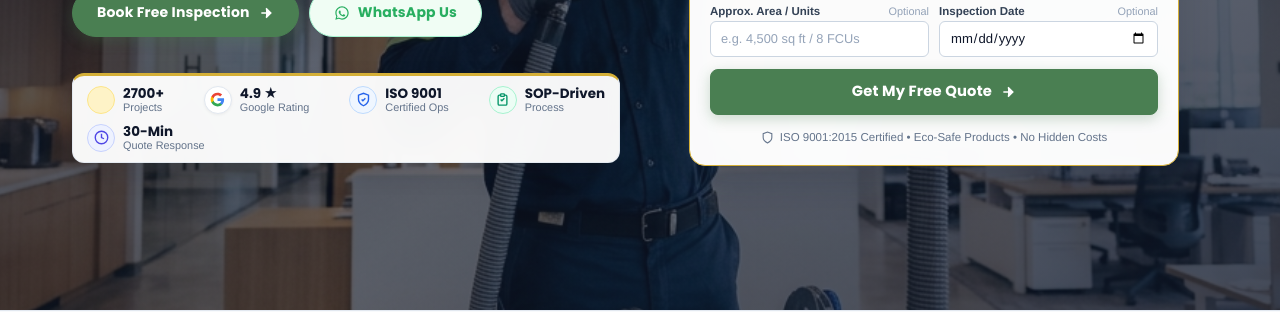
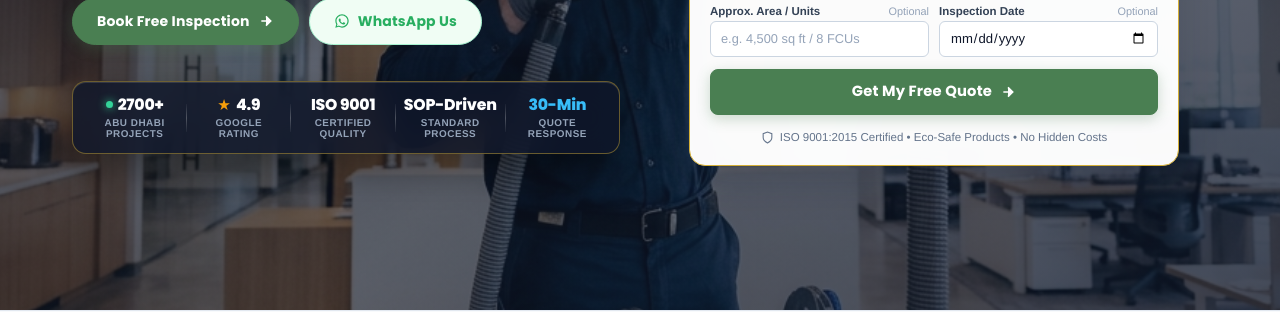
Before and after one commit to Ajuworks96/landingpage, a website built with Vite: page commercial-ac-duct-cleaning.html in a window 1280 px wide. Shown: the part 489-801 px from the top of the page. Built offline with nearby package versions, Linux system fonts and the light colour scheme.

Commit message:
Upgrade hero credibility bar to ultra-premium 5-pillar architectural glassmorphic ribbon

```diff
--- a/commercial-ac-duct-cleaning.html
+++ b/commercial-ac-duct-cleaning.html
@@ -143,55 +143,65 @@
               </a>
             </div>
 
-            <!-- 5-Item Compact Credibility Trust Strip (Sleek, Proportional, No Bulk) -->
-            <div class="hero-commercial-trust">
-              <div class="trust-pill-item">
-                <div class="trust-mini-icon amber">
-                  <span class="pulse-dot"></span>
+            <!-- Ultra-Premium 5-Pillar Architectural Credibility Strip -->
+            <div class="hero-trust-metrics-luxury">
+              <div class="luxury-metric-item">
+                <div class="metric-val-wrap">
+                  <span class="metric-pulse-dot"></span>
+                  <span class="metric-val">2700+</span>
                 </div>
-                <div class="trust-mini-content">
-                  <span class="trust-mini-val">2700+</span>
-                  <span class="trust-mini-lbl">Projects</span>
+                <div class="metric-lbl">
+                  <span>Abu Dhabi</span>
+                  <span>Projects</span>
                 </div>
               </div>
 
-              <div class="trust-pill-item">
-                <div class="trust-mini-icon google">
-                  <svg width="15" height="15" viewBox="0 0 24 24"><path d="M22.56 12.25c0-.78-.07-1.53-.2-2.25H12v4.26h5.92c-.26 1.37-1.04 2.53-2.21 3.31v2.77h3.57c2.08-1.92 3.28-4.74 3.28-8.09z" fill="#4285F4"/><path d="M12 23c2.97 0 5.46-.98 7.28-2.66l-3.57-2.77c-.98.66-2.23 1.06-3.71 1.06-2.86 0-5.29-1.93-6.16-4.53H2.18v2.84C3.99 20.53 7.7 23 12 23z" fill="#34A853"/><path d="M5.84 14.09c-.22-.66-.35-1.36-.35-2.09s.13-1.43.35-2.09V7.06H2.18C1.43 8.55 1 10.22 1 12s.43 3.45 1.18 4.94l2.85-2.22.81-.63z" fill="#FBBC05"/><path d="M12 5.38c1.62 0 3.06.56 4.21 1.64l3.15-3.15C17.45 2.09 14.97 1 12 1 7.7 1 3.99 3.47 2.18 7.06l3.66 2.84c.87-2.6 3.3-4.52 6.16-4.52z" fill="#EA4335"/></svg>
+              <div class="metric-v-divider"></div>
+
+              <div class="luxury-metric-item">
+                <div class="metric-val-wrap">
+                  <span class="metric-star">★</span>
+                  <span class="metric-val">4.9</span>
                 </div>
-                <div class="trust-mini-content">
-                  <span class="trust-mini-val">4.9 ★</span>
-                  <span class="trust-mini-lbl">Google Rating</span>
+                <div class="metric-lbl">
+                  <span>Google</span>
+                  <span>Rating</span>
                 </div>
               </div>
 
-              <div class="trust-pill-item">
-                <div class="trust-mini-icon blue">
-                  <svg width="15" height="15" viewBox="0 0 24 24" fill="none" stroke="currentColor" stroke-width="2.2"><path d="M12 22s8-4 8-10V5l-8-3-8 3v7c0 6 8 10 8 10z"/><path d="M9 12l2 2 4-4"/></svg>
+              <div class="metric-v-divider"></div>
+
+              <div class="luxury-metric-item">
+                <div class="metric-val-wrap">
+                  <span class="metric-val">ISO 9001</span>
                 </div>
-                <div class="trust-mini-content">
-                  <span class="trust-mini-val">ISO 9001</span>
-                  <span class="trust-mini-lbl">Certified Ops</span>
+                <div class="metric-lbl">
+                  <span>Certified</span>
+                  <span>Quality</span>
                 </div>
               </div>
 
-              <div class="trust-pill-item">
-                <div class="trust-mini-icon green">
-                  <svg width="15" height="15" viewBox="0 0 24 24" fill="none" stroke="currentColor" stroke-width="2.2"><path d="M9 5H7a2 2 0 0 0-2 2v12a2 2 0 0 0 2 2h10a2 2 0 0 0 2-2V7a2 2 0 0 0-2-2h-2"/><rect x="9" y="3" width="6" height="4" rx="1"/><path d="M9 12l2 2 4-4"/></svg>
+              <div class="metric-v-divider"></div>
+
+              <div class="luxury-metric-item">
+                <div class="metric-val-wrap">
+                  <span class="metric-val">SOP-Driven</span>
                 </div>
-                <div class="trust-mini-content">
-                  <span class="trust-mini-val">SOP-Driven</span>
-                  <span class="trust-mini-lbl">Process</span>
+                <div class="metric-lbl">
+                  <span>Standard</span>
+                  <span>Process</span>
                 </div>
               </div>
 
-              <div class="trust-pill-item">
-                <div class="trust-mini-icon indigo">
-                  <svg width="15" height="15" viewBox="0 0 24 24" fill="none" stroke="currentColor" stroke-width="2.2"><circle cx="12" cy="12" r="10"/><polyline points="12 6 12 12 16 14"/></svg>
+              <div class="metric-v-divider"></div>
+
+              <div class="luxury-metric-item">
+                <div class="metric-val-wrap">
+                  <span class="metric-val metric-speed">30-Min</span>
                 </div>
-                <div class="trust-mini-content">
-                  <span class="trust-mini-val">30-Min</span>
-                  <span class="trust-mini-lbl">Quote Response</span>
+                <div class="metric-lbl">
+                  <span>Quote</span>
+                  <span>Response</span>
                 </div>
               </div>
             </div>
--- a/src/styles.css
+++ b/src/styles.css
@@ -2661,99 +2661,106 @@ main, header, footer {
 }
 
 /* --------------------------------------------------------------------------
-   Hero Commercial Trust Strip (Sleek, Proportional, 5 Items, Zero Bulk)
+   Ultra-Premium 5-Pillar Architectural Credibility Strip
    -------------------------------------------------------------------------- */
-.hero-commercial-trust {
+.hero-trust-metrics-luxury {
   width: 100%;
-  display: flex;
-  flex-wrap: wrap;
-  align-items: center;
-  justify-content: space-between;
-  gap: 10px 14px;
-  background: rgba(255, 255, 255, 0.96);
-  backdrop-filter: blur(12px);
-  -webkit-backdrop-filter: blur(12px);
-  border: 1px solid rgba(226, 232, 240, 0.9);
-  border-top: 3px solid var(--color-gold);
-  border-radius: 12px;
-  padding: 10px 14px;
+  display: grid;
+  grid-template-columns: 1fr auto 1fr auto 1fr auto 1fr auto 1fr;
+  align-items: center;
+  background: rgba(15, 23, 42, 0.82);
+  backdrop-filter: blur(16px);
+  -webkit-backdrop-filter: blur(16px);
+  border: 1.5px solid rgba(212, 175, 55, 0.45);
+  border-radius: 14px;
+  padding: 12px 14px;
   margin-top: 20px;
-  box-shadow: 0 10px 24px rgba(15, 23, 42, 0.12);
-}
-
-.trust-pill-item {
+  box-shadow: 0 16px 36px rgba(0, 0, 0, 0.35), inset 0 1px 0 rgba(255, 255, 255, 0.12);
+  transition: all 0.3s cubic-bezier(0.16, 1, 0.3, 1);
+}
+
+.hero-trust-metrics-luxury:hover {
+  border-color: rgba(212, 175, 55, 0.7);
+  box-shadow: 0 20px 44px rgba(0, 0, 0, 0.45), inset 0 1px 0 rgba(255, 255, 255, 0.2);
+  transform: translateY(-1px);
+}
+
+.luxury-metric-item {
+  display: flex;
+  flex-direction: column;
+  align-items: center;
+  text-align: center;
+  padding: 2px 4px;
+}
+
+.metric-val-wrap {
   display: inline-flex;
   align-items: center;
-  gap: 8px;
-}
-
-.trust-mini-icon {
-  width: 28px;
+  justify-content: center;
+  gap: 5px;
+  margin-bottom: 3px;
+}
+
+.metric-pulse-dot {
+  width: 7px;
+  height: 7px;
+  border-radius: 50%;
+  background: #34D399;
+  box-shadow: 0 0 8px #34D399;
+  animation: pulse-dot 2s infinite ease-in-out;
+}
+
+.metric-star {
+  color: #F59E0B;
+  font-size: 0.95rem;
+  line-height: 1;
+}
+
+.metric-val {
+  font-family: var(--font-heading);
+  font-weight: 800;
+  font-size: 0.98rem;
+  color: #FFFFFF;
+  line-height: 1.1;
+  letter-spacing: -0.2px;
+  white-space: nowrap;
+}
+
+.metric-val.metric-speed {
+  color: #38BDF8;
+}
+
+.metric-lbl {
+  display: flex;
+  flex-direction: column;
+  font-size: 0.62rem;
+  font-weight: 600;
+  color: #94A3B8;
+  line-height: 1.15;
+  text-transform: uppercase;
+  letter-spacing: 0.5px;
+}
+
+.metric-lbl span {
+  white-space: nowrap;
+}
+
+.metric-v-divider {
+  width: 1px;
   height: 28px;
-  border-radius: 50%;
-  display: flex;
-  align-items: center;
-  justify-content: center;
-  flex-shrink: 0;
-}
-
-.trust-mini-icon.amber {
-  background: #FEF3C7;
-  border: 1px solid #FDE68A;
-}
-
-.trust-mini-icon.google {
-  background: #FFFFFF;
-  border: 1px solid #E2E8F0;
-  box-shadow: 0 1px 3px rgba(0, 0, 0, 0.05);
-}
-
-.trust-mini-icon.blue {
-  background: #EFF6FF;
-  border: 1px solid #BFDBFE;
-  color: #2563EB;
-}
-
-.trust-mini-icon.green {
-  background: #ECFDF5;
-  border: 1px solid #A7F3D0;
-  color: #059669;
-}
-
-.trust-mini-icon.indigo {
-  background: #EEF2FF;
-  border: 1px solid #C7D2FE;
-  color: #4F46E5;
-}
-
-.trust-mini-content {
-  display: flex;
-  flex-direction: column;
-}
-
-.trust-mini-val {
-  font-family: var(--font-heading);
-  font-weight: 700;
-  font-size: 0.84rem;
-  color: #0F172A;
-  line-height: 1.15;
-  white-space: nowrap;
-}
-
-.trust-mini-lbl {
-  font-size: 0.68rem;
-  font-weight: 500;
-  color: #64748B;
-  line-height: 1.15;
-  white-space: nowrap;
+  background: linear-gradient(180deg, rgba(255, 255, 255, 0.04) 0%, rgba(255, 255, 255, 0.25) 50%, rgba(255, 255, 255, 0.04) 100%);
+  margin: 0 4px;
 }
 
 @media (max-width: 600px) {
-  .hero-commercial-trust {
+  .hero-trust-metrics-luxury {
     display: grid;
     grid-template-columns: repeat(2, 1fr);
-    gap: 10px;
-    padding: 12px;
+    gap: 12px;
+    padding: 14px;
+  }
+  .metric-v-divider {
+    display: none;
   }
 }
 
```
